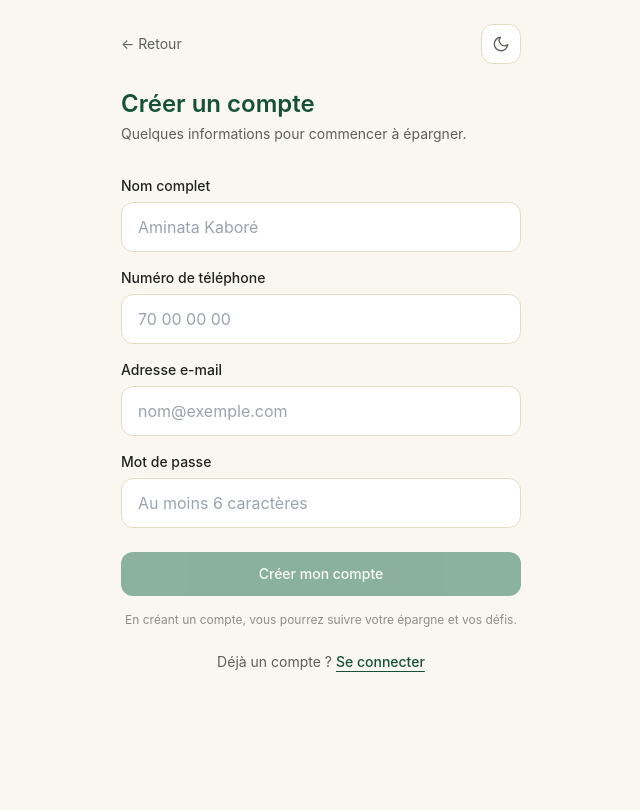
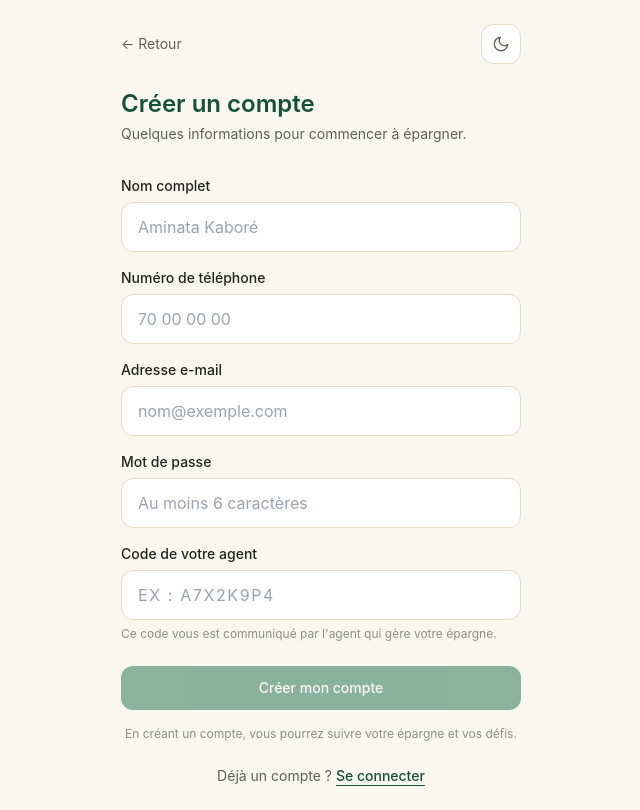
Before and after one commit to hackmhd/dande-frontend, a Next.js app: page /register in a window 1280 px wide. Shown: the whole page, without its empty margins (319-959 px from the left). Built offline with nearby package versions, Linux system fonts and the light colour scheme; no server answers.

Commit message:
Champ code d'agent a l'inscription

```diff
--- a/src/app/(auth)/register/page.tsx
+++ b/src/app/(auth)/register/page.tsx
@@ -13,6 +13,7 @@ export default function RegisterPage() {
   const [phone, setPhone] = useState('');
   const [email, setEmail] = useState('');
   const [password, setPassword] = useState('');
+  const [adminCode, setAdminCode] = useState('');
   const [loading, setLoading] = useState(false);
   const [error, setError] = useState<string | null>(null);
 
@@ -21,7 +22,8 @@ export default function RegisterPage() {
     name.trim().length >= 2 &&
     phone.length >= 8 &&
     /^[^\s@]+@[^\s@]+\.[^\s@]+$/.test(email) &&
-    password.length >= 6;
+    password.length >= 6 &&
+    adminCode.trim().length >= 6;
 
   async function handleSubmit() {
     setError(null);
@@ -32,6 +34,7 @@ export default function RegisterPage() {
         phone,
         email: email.trim(),
         password,
+        adminCode: adminCode.trim().toUpperCase(),
       });
       // Phase de test : le compte est créé et connecté directement,
       // sans double authentification.
@@ -128,6 +131,26 @@ export default function RegisterPage() {
             className="field"
           />
         </div>
+
+        <div>
+          <label className="mb-1.5 block text-sm font-medium t-title" htmlFor="code">
+            Code de votre agent
+          </label>
+          <input
+            id="code"
+            type="text"
+            inputMode="text"
+            autoCapitalize="characters"
+            placeholder="Ex : A7X2K9P4"
+            value={adminCode}
+            onChange={(e) => setAdminCode(e.target.value.toUpperCase())}
+            maxLength={8}
+            className="field uppercase tracking-widest"
+          />
+          <p className="mt-1.5 text-xs t-faint">
+            Ce code vous est communiqué par l'agent qui gère votre épargne.
+          </p>
+        </div>
       </div>
 
       {error && (
--- a/src/lib/api.ts
+++ b/src/lib/api.ts
@@ -30,7 +30,7 @@ async function request<T>(path: string, options: RequestInit = {}): Promise<T> {
 }
 
 export const api = {
-  register: (data: { name: string; phone: string; email: string; password: string }) =>
+  register: (data: { name: string; phone: string; email: string; password: string; adminCode: string }) =>
     request<{ token: string }>('/auth/register', {
       method: 'POST',
       body: JSON.stringify(data),
```
